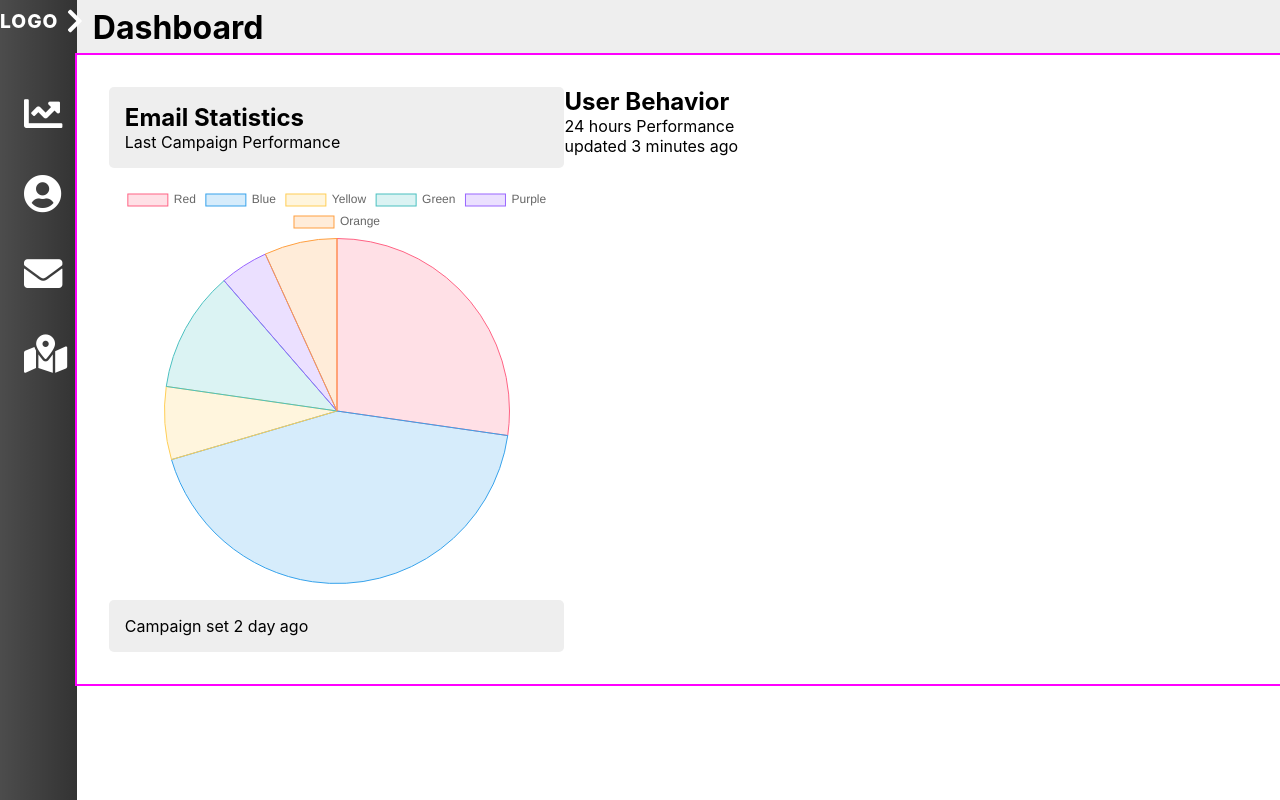
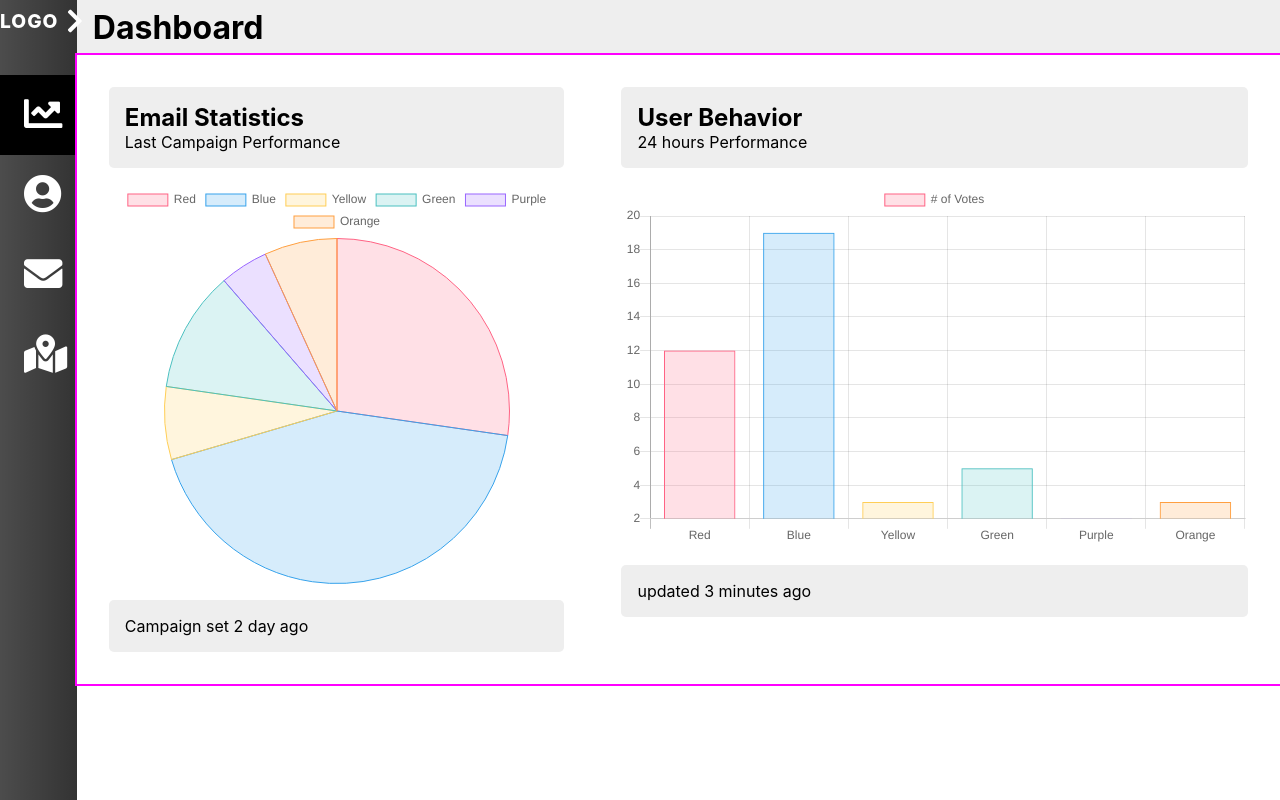
Before and after one commit to Roshan-Horo/S2-Assessment-2, a React (Create React App) app: page / in a window 1280 px wide. Built offline with nearby package versions, Linux system fonts and the light colour scheme.

Commit message:
bar graph --version 1.2

```diff
--- a/src/components/Sidebar.js
+++ b/src/components/Sidebar.js
@@ -21,7 +21,7 @@ const Sidebar = () => {
         <nav>
 
         <ul>
-        <li><Link class="nav-link" to="/" ><i className="fas fa-chart-line fa-2x"></i><span className={isFullNav?"text-nav show-text":"text-nav"}> Dashboard </span></Link></li>
+        <li><Link class="nav-link current" to="/" ><i className="fas fa-chart-line fa-2x"></i><span className={isFullNav?"text-nav show-text":"text-nav"}> Dashboard </span></Link></li>
         <li><Link  to="/user" class="nav-link"><i className="fas fa-user-circle fa-2x"></i><span className={isFullNav?"text-nav show-text":"text-nav"}>  User</span></Link></li>
         <li><Link class="nav-link" to="/form" ><i className="fas fa-envelope fa-2x"></i> <span className={isFullNav?"text-nav show-text":"text-nav"}> Form</span></Link></li>
         <li><Link class="nav-link" to="/map" ><i className="fas fa-map-marked-alt fa-2x"></i><span className={isFullNav?"text-nav show-text":"text-nav"}> Map</span></Link></li>
--- a/src/index.css
+++ b/src/index.css
@@ -80,6 +80,9 @@ nav ul li{
 
 .aside-width{
   width: 15%;
+}
+.current{
+  background-color: #000;
 }
 
 .logo{
@@ -164,12 +167,12 @@ nav ul li{
 .pie{
   width: 40%;
 }
-.pie-head{
+.pie-head,.line-head{
   background-color: #eeeeee;
   padding: 1rem 1rem;
   border-radius: 5px;
 }
-.pie-body{
+.pie-body,.line-body{
   padding:1rem 0;
 }
 .low{
@@ -178,7 +181,7 @@ nav ul li{
   border-radius: 5px;
 }
 .line{
-  width: 60%;
+  width: 55%;
 }
 
 
--- a/src/screen/Dashboard.js
+++ b/src/screen/Dashboard.js
@@ -30,17 +30,17 @@ const Dashboard = () => {
 
     };
 
-    let dataLine = {
+    let dataLine ={
         datasets: [{
-            data: [{
-                x: 10,
-                y: 20
-            }, {
-                x: 15,
-                y: 10
-            }]
+            barPercentage: 0.5,
+            barThickness: 6,
+            maxBarThickness: 8,
+            minBarLength: 2,
+            data: [10, 20, 30, 40, 50, 60, 70]
         }]
     }
+
+
 
     return (
         <React.Fragment>
@@ -75,14 +75,14 @@ const Dashboard = () => {
 
             <div className="line-body">
 
-            <line
-            data={dataLine}
-            width={700}
-            height={500}
+            <Bar
+            data={dataPie}
+            width={600}
+            height={350}
 
           />
             </div>
-            <p>updated 3 minutes ago</p>
+            <p class="low">updated 3 minutes ago</p>
              </div>
             </div>
         </React.Fragment>
```
